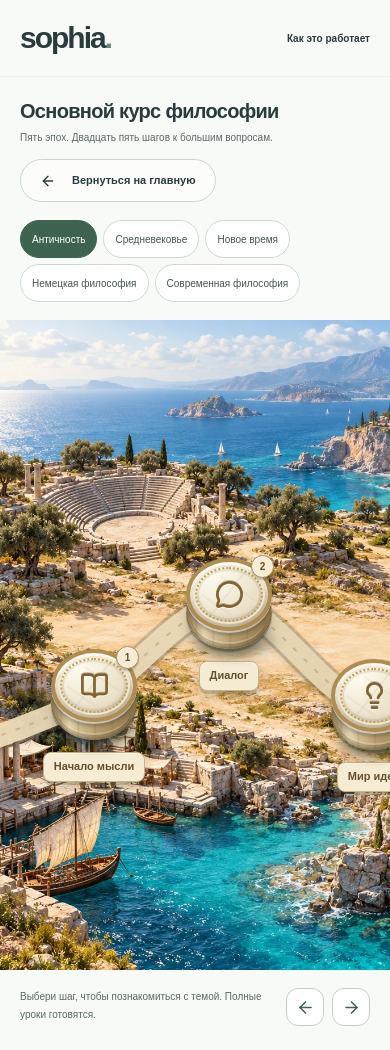
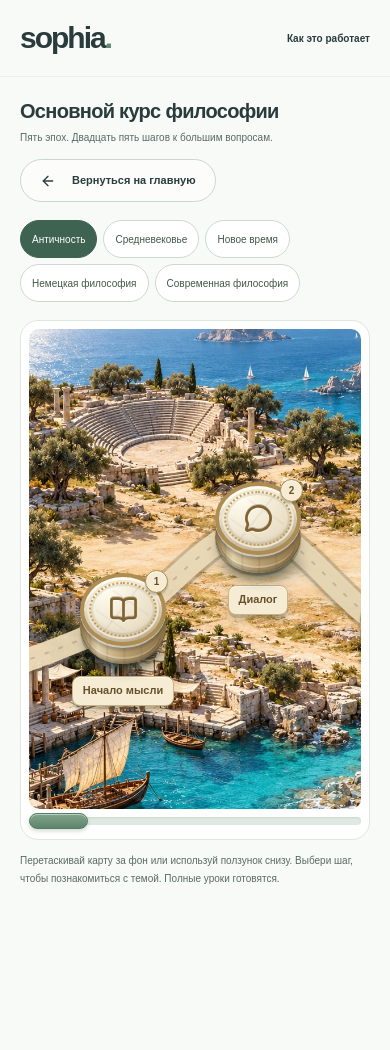
Before and after one commit to ri-gusev/Sophia, a Next.js app: page /learn in a window 390 px wide. After the commit the page ends 912 px from the top, so only its background shows below. Built offline with nearby package versions, Linux system fonts and the light colour scheme.

Commit message:
fix: refine course map layout and scroll controls

```diff
--- a/src/features/course-map/course-map.module.css
+++ b/src/features/course-map/course-map.module.css
@@ -3,15 +3,22 @@
 .pageTitle { font-size:22px; line-height:1.4; font-weight:600; letter-spacing:-.035em; }
 .pageHeading p { margin-top:5px; font-size:11px; color:var(--muted); }
 .returnLink { flex-shrink:0; }
-.courseMap { min-width:0; }
-.eraNavigation { display:flex; flex-wrap:wrap; align-items:center; gap:8px; width:min(1180px,calc(100% - 96px)); margin:0 auto 18px; }
+.courseMap { --map-window-height:clamp(360px,calc(100svh - 300px),480px); min-width:0; }
+.mapFrame { padding:8px; border:1px solid #dfe7df; border-radius:18px; background:#fff; }
+.eraNavigation { display:flex; flex-wrap:wrap; align-items:center; gap:8px; width:100%; margin:0 0 18px; }
 .eraButton { border:1px solid #cbd9d0; border-radius:40px; background:#fff; color:#43574b; font:inherit; font-size:11px; padding:10px 15px; min-height:40px; transition:background .18s,color .18s; }
 .eraButton[aria-pressed=true] { background:#3e6351; color:white; border-color:#3e6351; }
 .eraButton:hover:not([aria-pressed=true]) { background:#e8f0e6; }
-.viewport { width:100%; overflow-x:auto; overflow-y:hidden; scrollbar-width:thin; scrollbar-color:#6e9580 #e6eee8; cursor:grab; touch-action:pan-x pinch-zoom; overscroll-behavior-x:contain; }
+.viewport { width:100%; height:var(--map-window-height); overflow-x:auto; overflow-y:hidden; border-radius:10px; scrollbar-width:none; cursor:grab; touch-action:pan-x pan-y pinch-zoom; overscroll-behavior-x:contain; }
+.viewport::-webkit-scrollbar { display:none; }
+.mapScrollbar { display:block; appearance:none; width:100%; height:20px; margin:2px 0 0; padding:0; border:0; border-radius:10px; background:transparent; cursor:ew-resize; }
+.mapScrollbar::-webkit-slider-runnable-track { height:8px; border-radius:8px; background:#dfe9e1; box-shadow:inset 0 1px 2px #2144301a; }
+.mapScrollbar::-webkit-slider-thumb { appearance:none; width:clamp(44px,15vw,180px); height:16px; margin-top:-4px; border:1px solid #547e63; border-radius:8px; background:linear-gradient(#82a58d,#5c856c); box-shadow:inset 0 1px 0 #fff7,0 2px 4px #263f2933; }
+.mapScrollbar::-moz-range-track { height:8px; border-radius:8px; background:#dfe9e1; box-shadow:inset 0 1px 2px #2144301a; }
+.mapScrollbar::-moz-range-thumb { width:clamp(44px,15vw,180px); height:16px; border:1px solid #547e63; border-radius:8px; background:linear-gradient(#82a58d,#5c856c); box-shadow:inset 0 1px 0 #fff7,0 2px 4px #263f2933; }
 .viewport:focus-visible { outline-offset:-4px; }
 .dragging { cursor:grabbing; user-select:none; }
-.scene { position:relative; isolation:isolate; background:#dce9db; }
+.scene { position:relative; top:calc((var(--map-window-height) - 650px) / 2); isolation:isolate; background:#dce9db; }
 .terrain { position:absolute; inset:0; z-index:0; overflow:hidden; pointer-events:none; user-select:none; }
 .scenery,.terrainTransition { position:absolute; top:0; width:760px; height:650px; object-fit:cover; max-width:none; }
 .terrainTransition { z-index:1; mask-image:linear-gradient(to right,transparent,#000 16%,#000 84%,transparent); }
@@ -71,10 +78,8 @@
 .contemporary .stepFace::before { border-width:1px; box-shadow:0 0 7px #9ef3f1a6,inset 0 1px 3px #fff; }
 .contemporary .stepFace::after { background:linear-gradient(135deg,#ffffffa6,transparent 45%,#8ab6ce22); border:1px solid #efffff85; }
 
-.mapFooter { display:flex; justify-content:space-between; align-items:center; gap:20px; width:min(1180px,calc(100% - 96px)); margin:18px auto 24px; }
+.mapFooter { width:100%; margin:12px 0 24px; }
 .mapFooter p { font-size:11px; line-height:1.8; color:#586b5f; }
-.mapArrows { display:flex; gap:8px; }
-.mapArrows button { display:grid; place-items:center; border:1px solid #bfd0c4; background:#fff; color:#3e6351; width:42px; height:40px; border-radius:12px; }
 .dialog { width:min(440px,calc(100% - 32px)); max-height:calc(100svh - 40px); padding:0; margin:auto; border:1px solid #e4eadd; border-radius:24px; color:var(--ink); background:#fbfdf8; box-shadow:0 25px 90px #142d3c3d; }
 .dialog::backdrop { background:#19352e70; backdrop-filter:blur(5px); }
 .dialogContent { position:relative; padding:32px; }
@@ -84,8 +89,7 @@
 .dialogContent .previewNotice { margin-top:16px; padding-top:16px; border-top:1px solid #dce6d9; color:#596b5e; font-size:12px; }
 .dialogContent > :last-child { margin-top:23px; }
 .closeIcon { position:absolute; top:13px; right:13px; width:34px; height:34px; display:grid; place-items:center; border:0; border-radius:50%; background:#edf2e9; color:#4c6454; }
-@media(max-width:1100px) { .eraNavigation,.mapFooter { width:calc(100% - 64px); } }
-@media(max-width:800px) { .eraNavigation,.mapFooter { width:calc(100% - 40px); } .pageHeading { flex-wrap:wrap; gap:14px; } }
+@media(max-width:800px) { .pageHeading { flex-wrap:wrap; gap:14px; } }
 @media(max-width:550px) {
   .page { padding-top:20px; }
   .pageTitle { font-size:20px; }
@@ -93,9 +97,7 @@
   .pageHeading { padding-bottom:18px; }
   .eraNavigation { gap:6px; }
   .eraButton { font-size:10px; padding:9px 11px; min-height:38px; }
-  .mapFooter { gap:12px; align-items:flex-start; }
   .mapFooter p { font-size:10px; }
-  .mapArrows button { width:38px; height:38px; }
   .dialogContent { padding:27px 23px; }
 }
 @media(prefers-reduced-motion:reduce) { .stepFace,.eraButton { transition:none; } }
--- a/src/features/course-map/course-map.tsx
+++ b/src/features/course-map/course-map.tsx
@@ -3,7 +3,7 @@
 import { useEffect, useId, useRef, useState } from "react";
 import { flushSync } from "react-dom";
 import Image from "next/image";
-import { ArrowLeft, ArrowRight, BookOpen, Lightbulb, MessageCircle, Star, Trophy, X } from "lucide-react";
+import { BookOpen, Lightbulb, MessageCircle, Star, Trophy, X } from "lucide-react";
 import { Button } from "@/components/ui/button";
 import { COURSE_ERAS, ERA_WIDTH, MAP_HEIGHT, MAP_ROUTE, MAP_STEPS, MAP_TRANSITIONS, MAP_WIDTH } from "./course-map-data";
 import styles from "./course-map.module.css";
@@ -19,11 +19,14 @@ export function CourseMap() {
   const drag = useRef<{ startX: number; startScroll: number } | null>(null);
   const requestedEra = useRef<number | null>(null);
   const [activeEra, setActiveEra] = useState(0);
+  const [scrollPosition, setScrollPosition] = useState(0);
+  const [scrollLimit, setScrollLimit] = useState(MAP_WIDTH);
   const [selectedStep, setSelectedStep] = useState<MapStep | null>(null);
   const [isDragging, setIsDragging] = useState(false);
   const titleId = useId();
   const copyId = useId();
   const gradientId = useId().replace(/:/g, "");
+  const mapId = useId();
 
   const scrollBehavior = (): ScrollBehavior => window.matchMedia("(prefers-reduced-motion: reduce)").matches ? "instant" : "smooth";
 
@@ -44,7 +47,9 @@ export function CourseMap() {
 
   function updateActiveEra() {
     const element = viewport.current;
-    if (!element || !scene.current || requestedEra.current !== null) return;
+    if (!element) return;
+    setScrollPosition(element.scrollLeft);
+    if (!scene.current || requestedEra.current !== null) return;
     const atEnd = element.scrollWidth - element.clientWidth - element.scrollLeft < 2;
     const index = atEnd ? COURSE_ERAS.length - 1 : Math.round(element.scrollLeft / (scene.current.clientWidth / COURSE_ERAS.length));
     setActiveEra(Math.max(0, Math.min(COURSE_ERAS.length - 1, index)));
@@ -53,33 +58,40 @@ export function CourseMap() {
   useEffect(() => {
     const element = viewport.current;
     if (!element) return;
+    function syncScrollRange() {
+      if (!element) return;
+      setScrollLimit(Math.max(0, element.scrollWidth - element.clientWidth));
+      setScrollPosition(element.scrollLeft);
+    }
+    const observer = new ResizeObserver(syncScrollRange);
+    observer.observe(element);
+    syncScrollRange();
     function handleWheel(event: WheelEvent) {
-      if (!element || event.ctrlKey) return;
-      if (Math.abs(event.deltaX) > Math.abs(event.deltaY)) {
-        requestedEra.current = null;
-        return;
-      }
-      const multiplier = event.deltaMode === 1 ? 16 : event.deltaMode === 2 ? element.clientWidth : 1;
-      const next = Math.max(0, Math.min(element.scrollWidth - element.clientWidth, element.scrollLeft + event.deltaY * multiplier));
-      if (next !== element.scrollLeft) {
+      // Vertical wheel events keep their native page scroll; horizontal/Shift
+      // wheel must not move the map. Preserve the vertical part of a gesture.
+      if (event.ctrlKey || (event.deltaX === 0 && !event.shiftKey)) return;
       event.preventDefault();
-        requestedEra.current = null;
-        element.scrollLeft = next;
-      }
+      const multiplier = event.deltaMode === 1 ? 16 : event.deltaMode === 2 ? window.innerHeight : 1;
+      if (event.deltaY) window.scrollBy({ top: event.deltaY * multiplier, behavior: "instant" });
     }
     element.addEventListener("wheel", handleWheel, { passive: false });
-    return () => element.removeEventListener("wheel", handleWheel);
+    return () => {
+      observer.disconnect();
+      element.removeEventListener("wheel", handleWheel);
+    };
   }, []);
 
   function closeDialog() { dialog.current?.close(); }
   function endDrag() { drag.current = null; setIsDragging(false); }
 
   return (
-    <div className={styles.courseMap}>
+    <div className={`container ${styles.courseMap}`}>
       <nav className={styles.eraNavigation} aria-label="Эпохи курса">
         {COURSE_ERAS.map((era, index) => <button key={era.id} type="button" className={styles.eraButton} aria-pressed={activeEra === index} onClick={() => goToEra(index)}>{era.title}</button>)}
       </nav>
+      <div className={styles.mapFrame} data-testid="course-map-frame">
         <div
+          id={mapId}
           ref={viewport}
           className={`${styles.viewport} ${isDragging ? styles.dragging : ""}`}
           data-testid="course-map-viewport"
@@ -163,12 +175,24 @@ export function CourseMap() {
             })}
           </div>
         </div>
+        <input
+          className={styles.mapScrollbar}
+          type="range" min={0} max={100} step={0.1}
+          aria-label="Прокрутка карты"
+          aria-controls={mapId}
+          aria-valuetext={`${Math.round(scrollLimit ? scrollPosition / scrollLimit * 100 : 0)}% карты`}
+          value={scrollLimit ? scrollPosition / scrollLimit * 100 : 0}
+          onChange={(event) => {
+            if (!viewport.current) return;
+            requestedEra.current = null;
+            const left = Number(event.currentTarget.value) / 100 * scrollLimit;
+            viewport.current.scrollLeft = left;
+            setScrollPosition(left);
+          }}
+        />
+      </div>
       <div className={styles.mapFooter}>
-        <p>Выбери шаг, чтобы познакомиться с темой. Полные уроки готовятся.</p>
-        <div className={styles.mapArrows}>
-          <button type="button" aria-label="Прокрутить карту влево" onClick={() => moveMap(-1)}><ArrowLeft size={19} aria-hidden="true" /></button>
-          <button type="button" aria-label="Прокрутить карту вправо" onClick={() => moveMap(1)}><ArrowRight size={19} aria-hidden="true" /></button>
-        </div>
+        <p>Перетаскивай карту за фон или используй ползунок снизу. Выбери шаг, чтобы познакомиться с темой. Полные уроки готовятся.</p>
       </div>
       <dialog
         ref={dialog}
```
Also changed, not shown: 4 other files (tests, documents, lock files or other folders). Lines whose indentation alone changed are shown as unchanged.
